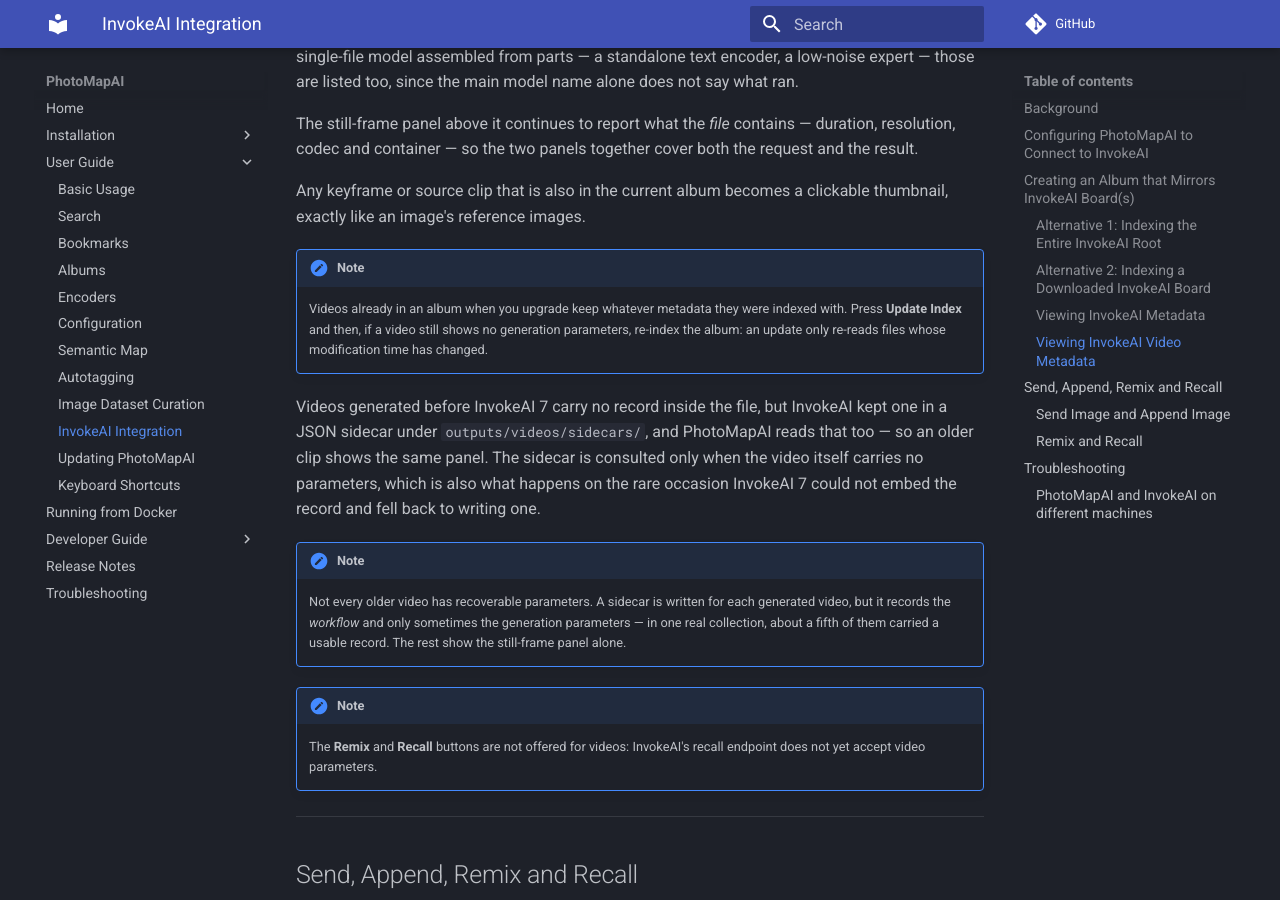
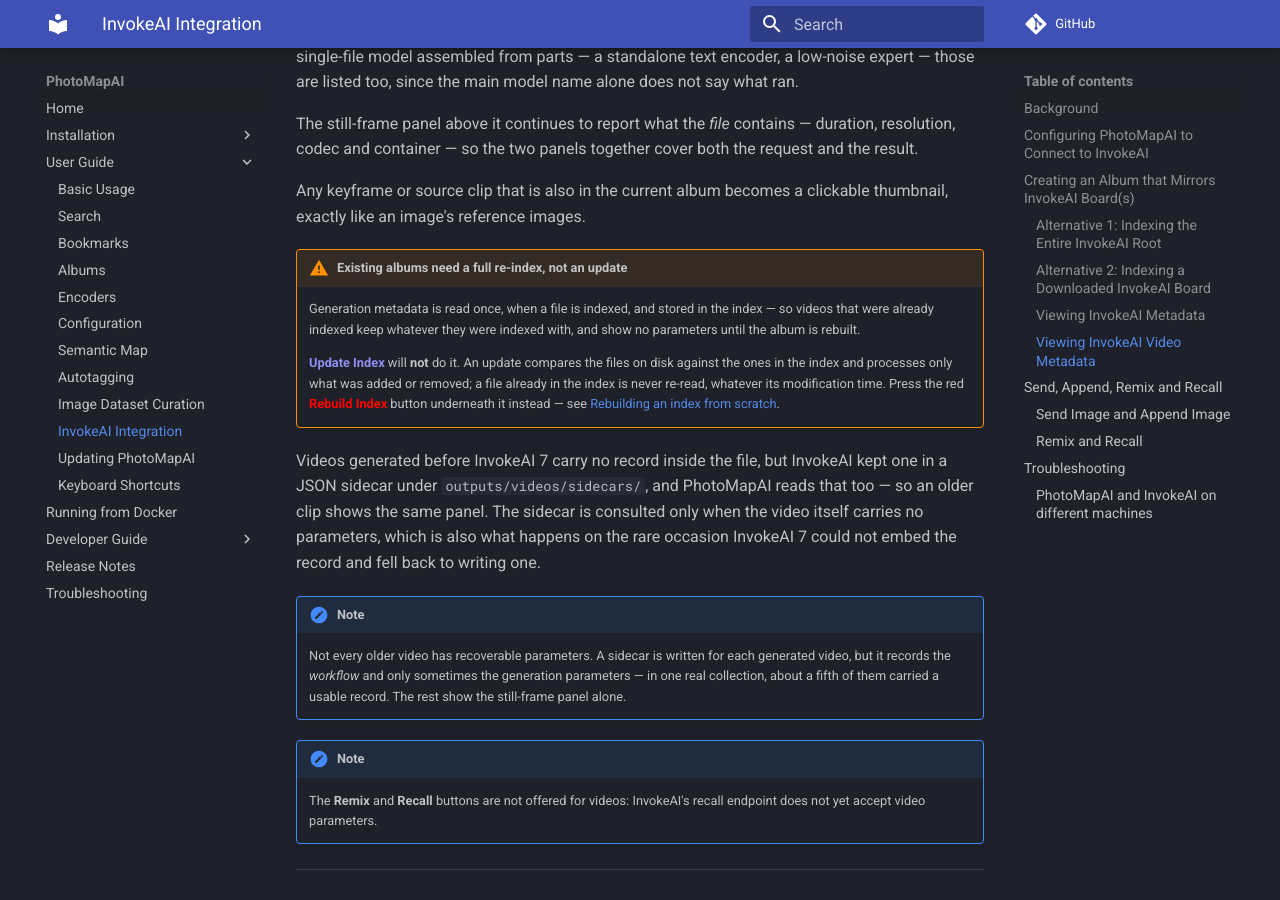
Before and after one commit to lstein/PhotoMapAI, an MkDocs documentation site: the page built from docs/user-guide/invokeai-integration.md, in a window 1280 px wide and 900 px high, scrolled down 5379 px. Built offline with MkDocs 1.6.1 and Material for MkDocs 9.7.7, drawn with Linux system fonts in a browser that asks for light colours; comment, search, counter and statistics services are not loaded.

Commit message:
docs: an existing album needs a full re-index, not an Update Index
The note shipped in #400 said an update "only re-reads files whose
modification time has changed", which implies Update Index might pick up
newly-readable metadata. It never will: _get_new_and_missing_images is a
set difference on paths, and modification_times is stored and sorted but
never consulted to decide re-processing, so a file already in the index is
not re-read whatever its mtime.

Confirmed on a real album: 363 indexed videos, 4 carrying a record, 89 more
recovered only after rebuilding.

Points at the Rebuild Index button from #402 rather than telling people to
delete the index file by hand, and links to that button's own section,
which covers what a rebuild costs and what it leaves alone.

Co-Authored-By: Claude Opus 5 (1M context) <noreply@anthropic.com>

```diff
--- a/docs/user-guide/invokeai-integration.md
+++ b/docs/user-guide/invokeai-integration.md
@@ -195,11 +195,18 @@ panels together cover both the request and the result.
 Any keyframe or source clip that is also in the current album becomes a
 clickable thumbnail, exactly like an image's reference images.
 
-!!! note
-    Videos already in an album when you upgrade keep whatever metadata
-    they were indexed with. Press **Update Index** and then, if a video
-    still shows no generation parameters, re-index the album: an update
-    only re-reads files whose modification time has changed.
+!!! warning "Existing albums need a full re-index, not an update"
+    Generation metadata is read once, when a file is indexed, and stored in
+    the index — so videos that were already indexed keep whatever they were
+    indexed with, and show no parameters until the album is rebuilt.
+
+    <span class="blue-button-text">Update Index</span> will **not** do it.
+    An update compares the files on disk against the ones in the index and
+    processes only what was added or removed; a file already in the index is
+    never re-read, whatever its modification time. Press the red
+    <span class="red-button-text">Rebuild Index</span> button underneath it
+    instead — see [Rebuilding an index from
+    scratch](albums.md#rebuilding-an-index-from-scratch).
 
 Videos generated before InvokeAI 7 carry no record inside the file, but
 InvokeAI kept one in a JSON sidecar under `outputs/videos/sidecars/`, and
```
